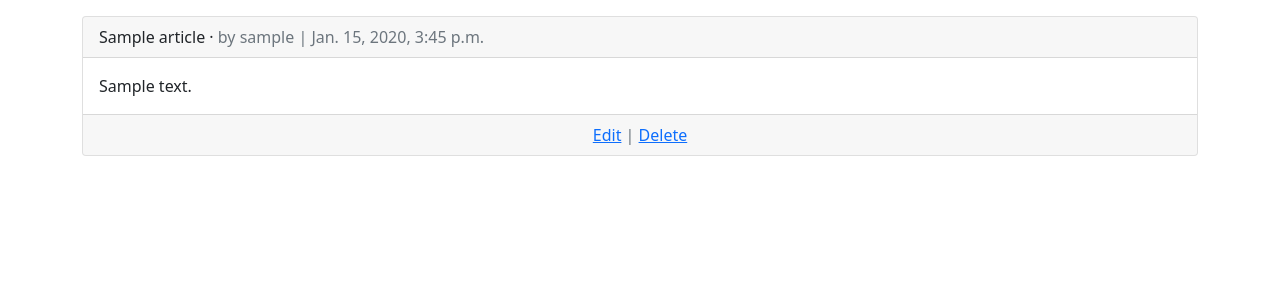
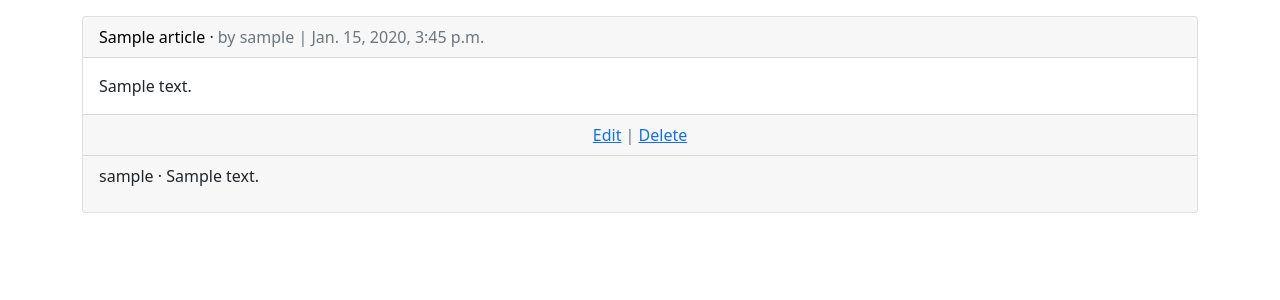
Before and after one commit to anishbista/NewsLetter, a Django app: page /articles/ in a window 1280 px wide. Shown: the part 73-373 px from the top of the page. Run offline with Django 4.2, Linux system fonts and the light colour scheme; a user stored in the database is signed in; tables that the repository leaves empty hold one stand-in row (values such as "Sample post").

Commit message:
Task 8: Comments implemented on detail and list page

```diff
--- a/django_project/templates/article_list.html
+++ b/django_project/templates/article_list.html
@@ -8,7 +8,7 @@
 <div class="card">
     <div class="card-header">
         <span class="font-weight-bold">
-            {{article.title}}
+            <a class="article-link" href="{{article.get_absolute_url}}">{{article.title}}</a>
         </span> &middot;
         <span class="text-muted">by {{article.author}} | {{article.date}}</span>
 
@@ -20,6 +20,17 @@
         <a href="{% url 'article_edit' article.pk %}">Edit</a> |
         <a href="{% url 'article_delete' article.pk %}">Delete</a>
     </div>
+    <div class="card-footer">
+        {% for comment in article.comment_set.all %}
+            <p>
+                <span class="font-weight-bold">
+                    {{comment.author}} &middot;
+                </span>
+                {{comment}}
+            </p>
+
+        {% endfor %}
+    </div>
 
 </div>
 
--- a/django_project/templates/base.html
+++ b/django_project/templates/base.html
@@ -8,7 +8,12 @@
     initial-scale=1, shrink-to-fit=no">
     <link href="https://cdn.jsdelivr.net/npm/bootstrap@5.1.3/dist/css/bootstrap.min.css" rel="stylesheet" integrity="sha384-1BmE4kWBq78iYhFldvKuhfTAU6auU8tT94WrHftjDbrCEXSU1oBoqyl2QvZ6jIW3" crossorigin="anonymous">
     <!-- Bootstrap CSS -->
-
+    <style>
+        .article-link{
+            text-decoration:none;
+            color:black
+        }
+    </style>
 </head>
 <body>
     <div class="container">
```
Also changed, not shown: django_project/templates/article_detail.html (+7 -0 lines).
